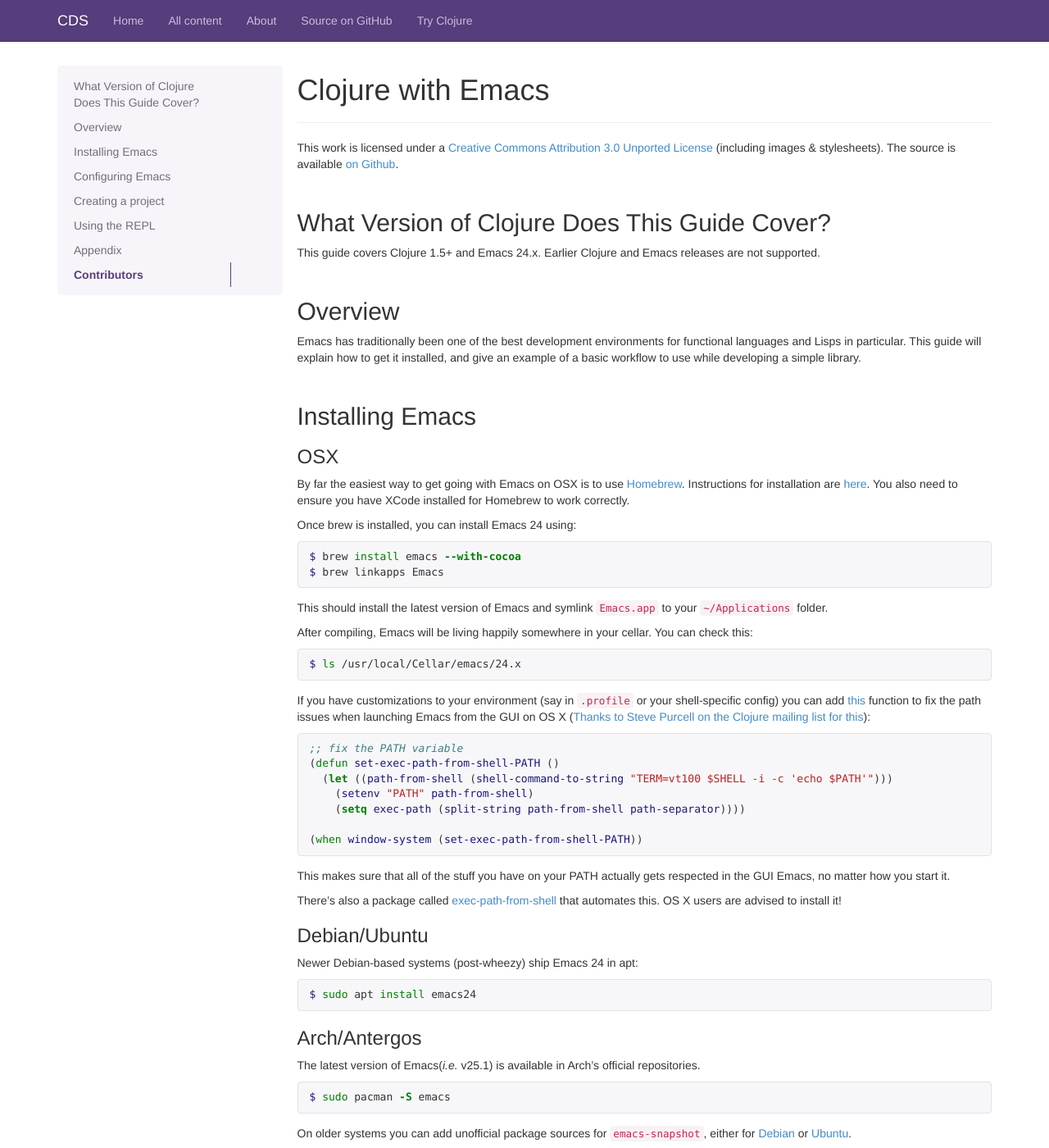
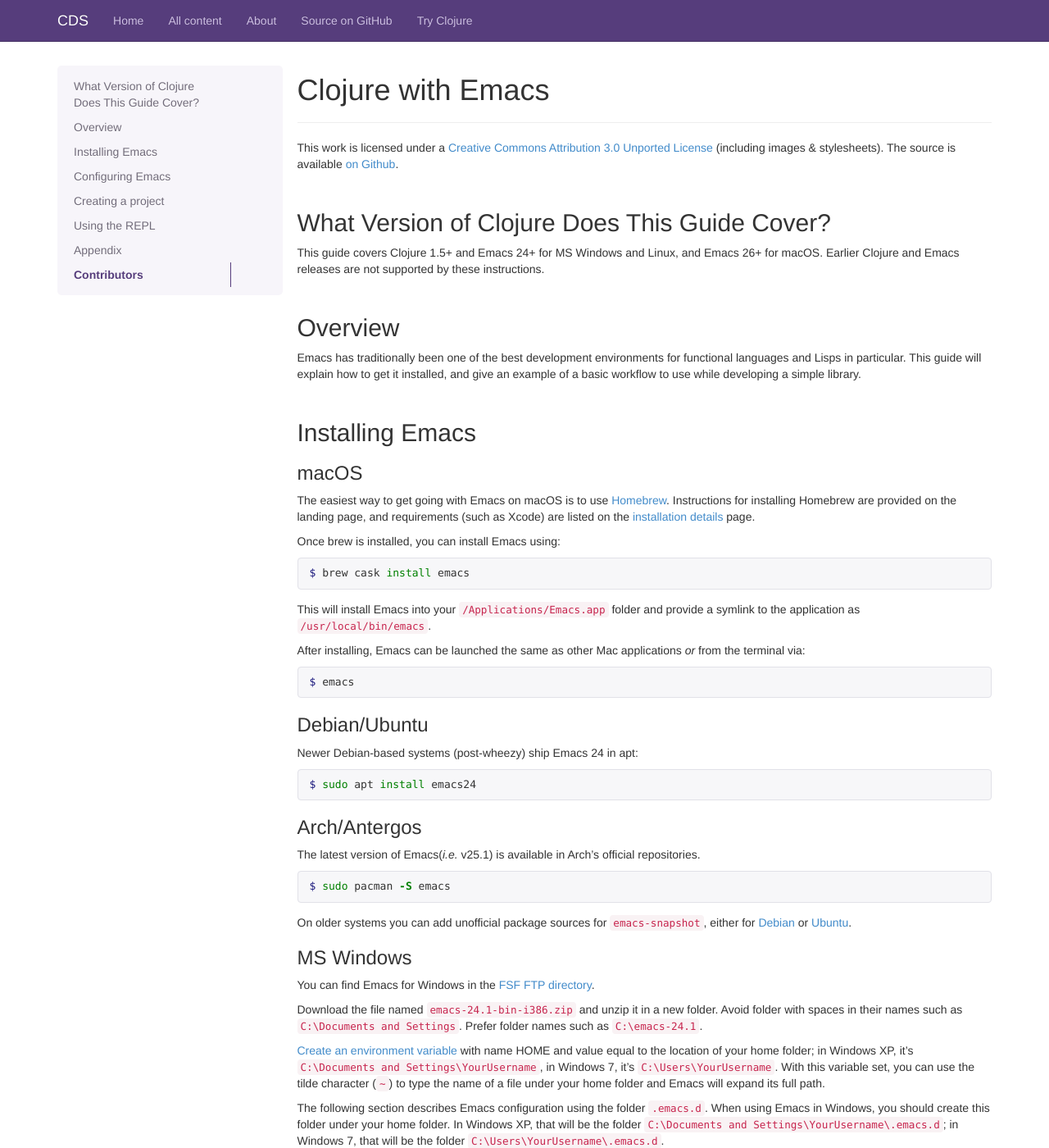
Before and after one commit to clojuredocs/guides, a Jekyll site: the page built from articles/tutorials/emacs.md, in a window 1280 px wide and 1400 px high. Shown: the whole window at 82% size. Built offline with Jekyll 4.4.1, drawn with Linux system fonts in a browser that asks for light colours; some web fonts are replaced; Markdown is read by kramdown in place of the engine named in the settings.

Commit message:
Updated emacs installation instructions for macOS.  This included removing deprecated brew instructions as well as now-unnecessary emacs customizations.  Windows and Linux instructions appear outdated, but I didn't touch those.

````diff
--- a/articles/tutorials/emacs.md
+++ b/articles/tutorials/emacs.md
@@ -12,8 +12,9 @@
 
 ## What Version of Clojure Does This Guide Cover?
 
-This guide covers Clojure 1.5+ and Emacs 24.x. Earlier Clojure and Emacs releases
-are not supported.
+This guide covers Clojure 1.5+ and Emacs 24+ for MS Windows and Linux,
+and Emacs 26+ for macOS. Earlier Clojure and Emacs releases
+are not supported by these instructions.
 
 ## Overview
 
@@ -25,53 +26,28 @@
 
 ## Installing Emacs ##
 
-### OSX ###
+### macOS ###
 
-By far the easiest way to get going with Emacs on OSX is to use
-[Homebrew](http://mxcl.github.com/homebrew/). Instructions for
-installation are
-[here](https://github.com/mxcl/homebrew/wiki/installation). You also
-need to ensure you have XCode installed for Homebrew to work
-correctly.
+The easiest way to get going with Emacs on macOS is to
+use [Homebrew](https://brew.sh). Instructions for installing Homebrew
+are provided on the landing page, and requirements (such as Xcode) are
+listed on the [installation details](https://docs.brew.sh/Installation)
+page.
 
-Once brew is installed, you can install Emacs 24 using:
+Once brew is installed, you can install Emacs using:
 
 ```bash
-$ brew install emacs --with-cocoa
-$ brew linkapps Emacs
+$ brew cask install emacs
 ```
 
-This should install the latest version of Emacs and symlink `Emacs.app`
-to your `~/Applications` folder.
+This will install Emacs into your `/Applications/Emacs.app` folder and
+provide a symlink to the application as `/usr/local/bin/emacs`.
 
-After compiling, Emacs will be living happily somewhere in your
-cellar. You can check this:
-
+After installing, Emacs can be launched the same as other Mac applications
+*or* from the terminal via:
 ```bash
-$ ls /usr/local/Cellar/emacs/24.x
+$ emacs
 ```
-
-If you have customizations to your environment (say in `.profile` or
-your shell-specific config) you can add [this](https://gist.github.com/3887459) function to fix the path
-issues when launching Emacs from the GUI on OS X
-([Thanks to Steve Purcell on the Clojure mailing list for this](http://www.mail-archive.com/clojure@googlegroups.com/msg36929.html)):
-
-```cl
-;; fix the PATH variable
-(defun set-exec-path-from-shell-PATH ()
-  (let ((path-from-shell (shell-command-to-string "TERM=vt100 $SHELL -i -c 'echo $PATH'")))
-    (setenv "PATH" path-from-shell)
-    (setq exec-path (split-string path-from-shell path-separator))))
-
-(when window-system (set-exec-path-from-shell-PATH))
-```
-
-This makes sure that all of the stuff you have on your PATH actually
-gets respected in the GUI Emacs, no matter how you start it.
-
-There's also a package called
-[exec-path-from-shell](https://github.com/purcell/exec-path-from-shell)
-that automates this. OS X users are advised to install it!
 
 ### Debian/Ubuntu ###
 
````
